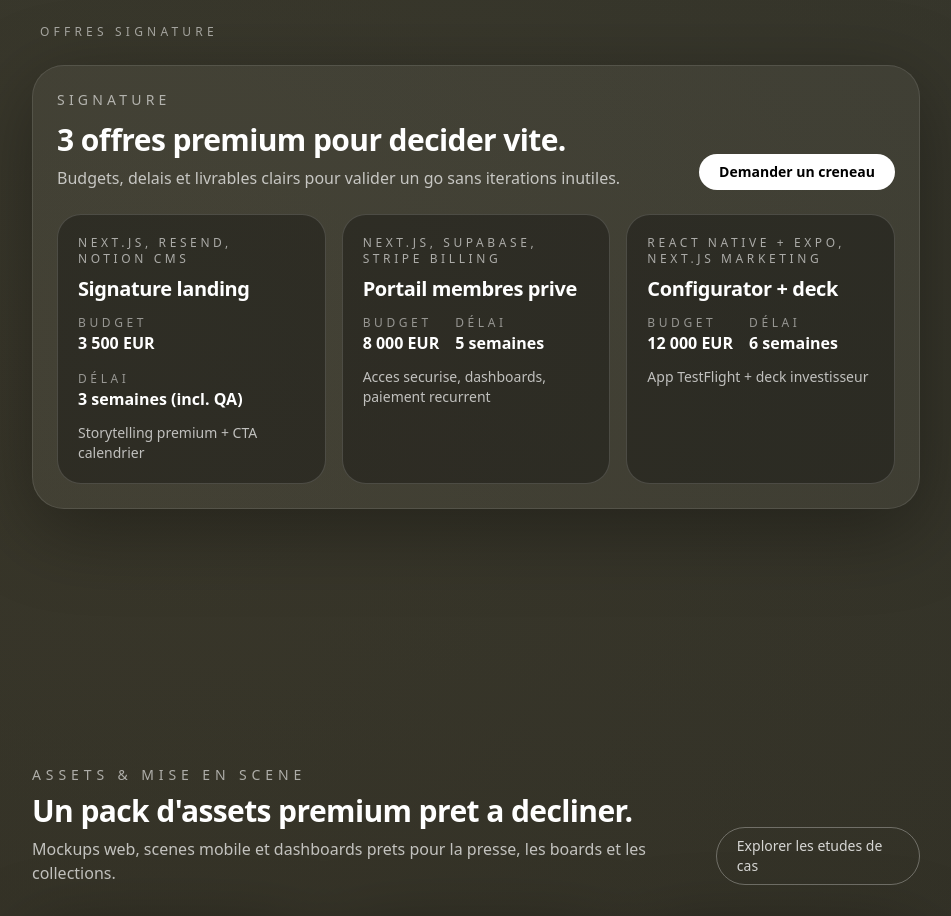
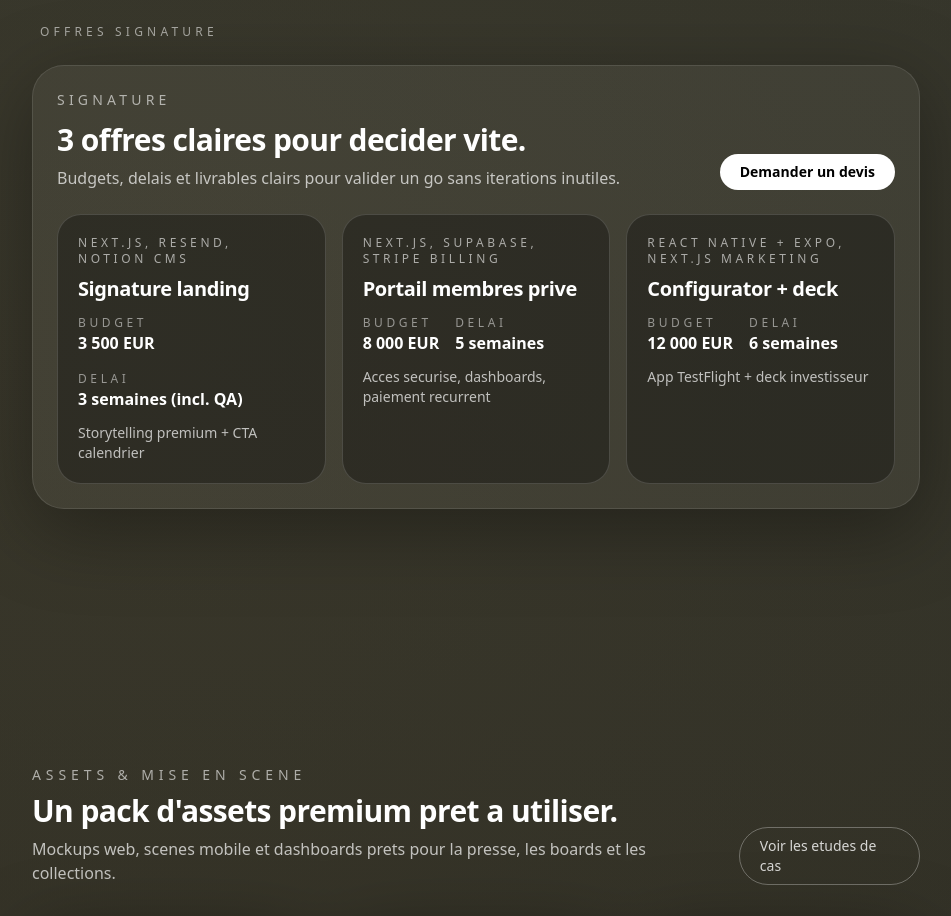
Before and after one commit to kenams/kah-Digital, a Next.js app: page / in a window 1280 px wide. Shown: the part 2320-3236 px from the top of the page, without its empty margins (0-951 px from the left). Built offline with nearby package versions, Linux system fonts and the light colour scheme; no server answers.

Commit message:
Polish homepage copy and image sizing

```diff
--- a/src/app/projets/page.tsx
+++ b/src/app/projets/page.tsx
@@ -7,7 +7,7 @@ import { portfolioProjects } from "@/data/portfolio";
 
 export const metadata = {
   title: "Projets Kah-Digital",
-  description: "Selection d&apos;etudes de cas shippees par Kah-Digital.",
+  description: "Selection d&apos;etudes de cas livrees par Kah-Digital.",
 };
 
 export default function ProjectsPage() {
@@ -18,7 +18,7 @@ export default function ProjectsPage() {
           href="/"
           className="rounded-full border border-white/20 px-4 py-2 transition hover:border-white hover:text-white"
         >
-          Retour à l&apos;accueil
+          Retour a l&apos;accueil
         </Link>
         <Link
           href="/configurateur"
@@ -28,22 +28,23 @@ export default function ProjectsPage() {
         </Link>
       </div>
       <Reveal>
-        <div className="surface-dark rounded-[38px] border border-white/10 bg-gradient-to-br from-[#070818] via-[#0f0d21] to-[#1d1338] p-8 text-white">
+        <div className="surface-dark rounded-[38px] border border-white/10 bg-gradient-to-br from-[#070818] via-[#0f0d21] to-[#1d1338] p-6 text-white sm:p-8">
           <div className="flex flex-col gap-6 md:flex-row md:items-center md:justify-between">
             <div className="space-y-3">
               <p className="text-sm uppercase tracking-[0.3em] text-white/60">Portfolio</p>
-              <h1 className="text-4xl font-semibold">Nos projets récents</h1>
+              <h1 className="text-4xl font-semibold">Nos projets recents</h1>
               <p className="text-white/70 max-w-3xl">
-                De vitrines narratives à des parcours e-commerce aboutis : voici des cas représentatifs de notre studio Next.js
+                De vitrines narratives a des parcours e-commerce aboutis : voici des cas representatifs de notre studio Next.js
                 + React Native.
               </p>
             </div>
             <div className="rounded-3xl border border-white/15 bg-white/5 p-4">
               <Image
                 src="/mockups/global-dashboard.svg"
-                alt="Aper\u00e7u portfolio Kah-Digital"
+                alt="Apercu portfolio Kah-Digital"
                 width={520}
                 height={360}
+                sizes="(min-width: 1024px) 260px, 70vw"
                 className="h-40 w-full rounded-2xl object-cover"
               />
             </div>
@@ -83,7 +84,7 @@ export default function ProjectsPage() {
       </div>
 
       <Reveal>
-        <section className="surface-dark space-y-6 rounded-[38px] border border-white/10 bg-gradient-to-br from-[#070818] via-[#110b26] to-[#23123d] p-8 text-white shadow-[0_25px_80px_rgba(11,6,32,0.45)]">
+        <section className="surface-dark space-y-6 rounded-[38px] border border-white/10 bg-gradient-to-br from-[#070818] via-[#110b26] to-[#23123d] p-6 text-white shadow-[0_25px_80px_rgba(11,6,32,0.45)] sm:p-8">
           <div className="flex flex-col gap-4 md:flex-row md:items-end md:justify-between">
             <div>
               <p className="text-sm uppercase tracking-[0.35em] text-white/60">AssetShots</p>
--- a/src/components/asset-grid.tsx
+++ b/src/components/asset-grid.tsx
@@ -29,6 +29,7 @@ export function AssetGrid({ assets, columns = "default" }: AssetGridProps) {
             alt={asset.title}
             width={520}
             height={320}
+            sizes="(min-width: 1024px) 30vw, (min-width: 768px) 45vw, 100vw"
             className="mt-4 h-48 w-full rounded-2xl border border-white/15 bg-black/30 object-cover"
           />
           <p className="mt-5 text-lg font-semibold">{asset.title}</p>
--- a/src/components/floating-cta.tsx
+++ b/src/components/floating-cta.tsx
@@ -26,7 +26,7 @@ export function FloatingCTA() {
         className="inline-flex items-center gap-3 rounded-full border border-black/10 bg-[#f6efe3]/95 px-6 py-3 text-[#15120e] shadow-2xl shadow-black/30 backdrop-blur transition hover:bg-[#f6efe3]"
       >
         <span className="h-2 w-2 rounded-full bg-[#d6b36a]" />
-        Devis premium
+        Demander un devis
       </Link>
     </div>
   );
--- a/src/components/home-page-client.tsx
+++ b/src/components/home-page-client.tsx
@@ -37,7 +37,7 @@ export function HomePageClient({ data }: HomePageClientProps) {
 
   return (
     <div className="lg:flex lg:items-start lg:gap-10">
-      <div className="flex-1 space-y-24">
+      <div className="flex-1 space-y-16 sm:space-y-24">
         <section id="hero">
           <HeroSection stats={stats} />
         </section>
@@ -48,7 +48,7 @@ export function HomePageClient({ data }: HomePageClientProps) {
             <div className="flex flex-col gap-3 md:flex-row md:items-end md:justify-between">
               <div>
                 <p className="text-sm uppercase tracking-[0.3em] text-white/60">Signature</p>
-                <h2 className="mt-3 text-3xl font-semibold">3 offres premium pour decider vite.</h2>
+                <h2 className="mt-3 text-3xl font-semibold">3 offres claires pour decider vite.</h2>
                 <p className="mt-2 text-white/70 max-w-3xl">
                   Budgets, delais et livrables clairs pour valider un go sans iterations inutiles.
                 </p>
@@ -57,7 +57,7 @@ export function HomePageClient({ data }: HomePageClientProps) {
                 href="/devis"
                 className="rounded-full bg-white px-5 py-2 text-sm font-semibold text-black transition hover:bg-neutral-200"
               >
-                Demander un creneau
+                Demander un devis
               </Link>
             </div>
             <div className="mt-6 grid gap-4 lg:grid-cols-3">
@@ -71,7 +71,7 @@ export function HomePageClient({ data }: HomePageClientProps) {
                       <p className="text-base font-semibold text-white">{deal.budget}</p>
                     </div>
                     <div>
-                      <p className="text-xs uppercase tracking-[0.3em] text-white/50">Délai</p>
+                      <p className="text-xs uppercase tracking-[0.3em] text-white/50">Delai</p>
                       <p className="text-base font-semibold text-white">{deal.timeline}</p>
                     </div>
                   </div>
@@ -87,7 +87,7 @@ export function HomePageClient({ data }: HomePageClientProps) {
             <div className="flex flex-col gap-4 md:flex-row md:items-end md:justify-between">
               <div>
                 <p className="text-sm uppercase tracking-[0.35em] text-white/60">Assets & mise en scene</p>
-                <h2 className="mt-2 text-3xl font-semibold text-white">Un pack d&apos;assets premium pret a decliner.</h2>
+                <h2 className="mt-2 text-3xl font-semibold text-white">Un pack d&apos;assets premium pret a utiliser.</h2>
                 <p className="mt-2 max-w-3xl text-white/70">
                   Mockups web, scenes mobile et dashboards prets pour la presse, les boards et les collections.
                 </p>
@@ -96,7 +96,7 @@ export function HomePageClient({ data }: HomePageClientProps) {
                 href="/projets"
                 className="inline-flex items-center justify-center rounded-full border border-white/30 px-5 py-2 text-sm text-white/80 transition hover:border-white hover:text-white"
               >
-                Explorer les etudes de cas
+                Voir les etudes de cas
               </Link>
             </div>
             <AssetGrid assets={assetShots} />
@@ -150,7 +150,7 @@ export function HomePageClient({ data }: HomePageClientProps) {
                     href="/devis"
                     className="inline-flex items-center rounded-full border border-white/30 px-5 py-2 text-white/80 transition hover:border-white hover:text-white"
                   >
-                    Demander un devis premium
+                    Demander un devis
                   </Link>
                 </div>
               </div>
@@ -238,7 +238,7 @@ export function HomePageClient({ data }: HomePageClientProps) {
                 <div className="space-y-4">
                   <p className="text-sm uppercase tracking-[0.4em] text-slate-500">Palette alternative</p>
                   <h2 className="text-3xl font-semibold text-slate-900">
-                    Mode lumiere: une declinaison chaude pour les pages campagnes.
+                    Mode lumiere: declinaison chaude pour les pages campagnes.
                   </h2>
                   <p className="text-slate-700 max-w-2xl">
                     Fond creme, touches or, typographies noires pour une image luxe. Ideal pour beauty, lifestyle, hospitality
@@ -357,7 +357,7 @@ export function HomePageClient({ data }: HomePageClientProps) {
 
         <Reveal>
           <section id="results" className="section-shell space-y-6">
-            <div className="divider-label">Résultats</div>
+            <div className="divider-label">Resultats</div>
             <div className="flex flex-col gap-4 md:flex-row md:items-end md:justify-between">
               <div>
                 <p className="text-sm uppercase tracking-[0.3em] text-white/60">Avant / Apres</p>
@@ -384,6 +384,7 @@ export function HomePageClient({ data }: HomePageClientProps) {
                       alt={result.title}
                       width={480}
                       height={320}
+                      sizes="(min-width: 1024px) 320px, 70vw"
                       className="h-48 w-full object-cover"
                     />
                     <div className="absolute inset-0 bg-gradient-to-t from-black/70 via-black/0 to-black/20" />
@@ -477,7 +478,7 @@ export function HomePageClient({ data }: HomePageClientProps) {
                     href="/devis"
                     className="inline-flex items-center rounded-full bg-white px-6 py-3 text-black transition hover:bg-neutral-200"
                   >
-                    Devis premium
+                    Demander un devis
                   </Link>
                   <Link
                     href="/cahier-des-charges"
```
